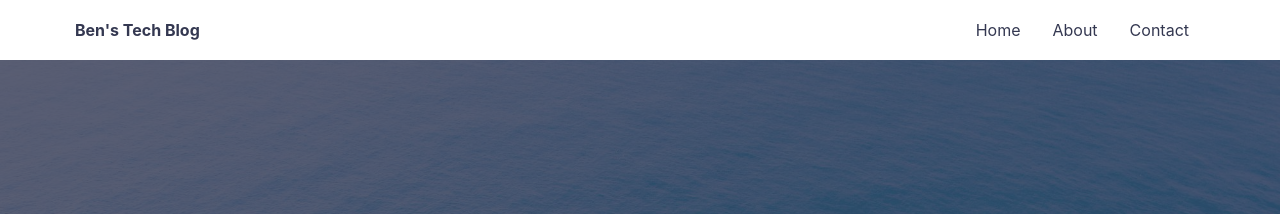
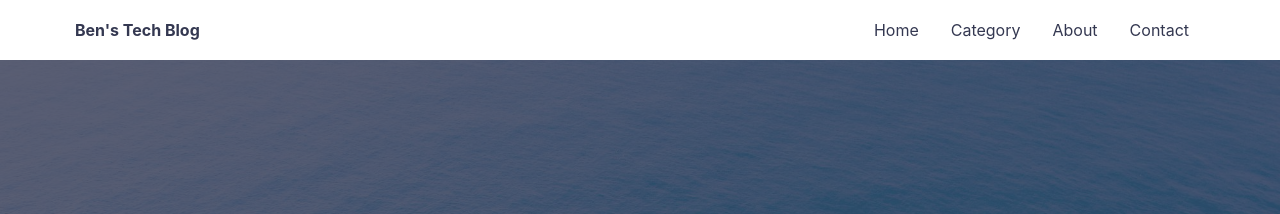
Before and after one commit to hjben/hjben.github.io, a Jekyll site: the page built from index.md, in a window 1280 px wide. Shown: the top 214 px of the page. Built offline with Jekyll 4.4.1, drawn with Linux system fonts in a browser that asks for light colours.

Commit message:
Category menu added

```diff
--- a/_config.yml
+++ b/_config.yml
@@ -22,6 +22,7 @@ social:
 # THEME SETTINGS
 navigation: # Navigation links
   - {name: 'Home', link: '/'}
+  - {name: 'Category', link: '/categories'}
   - {name: 'About', link: '/about'}
   - {name: 'Contact', link: '/contact'}
 
```
